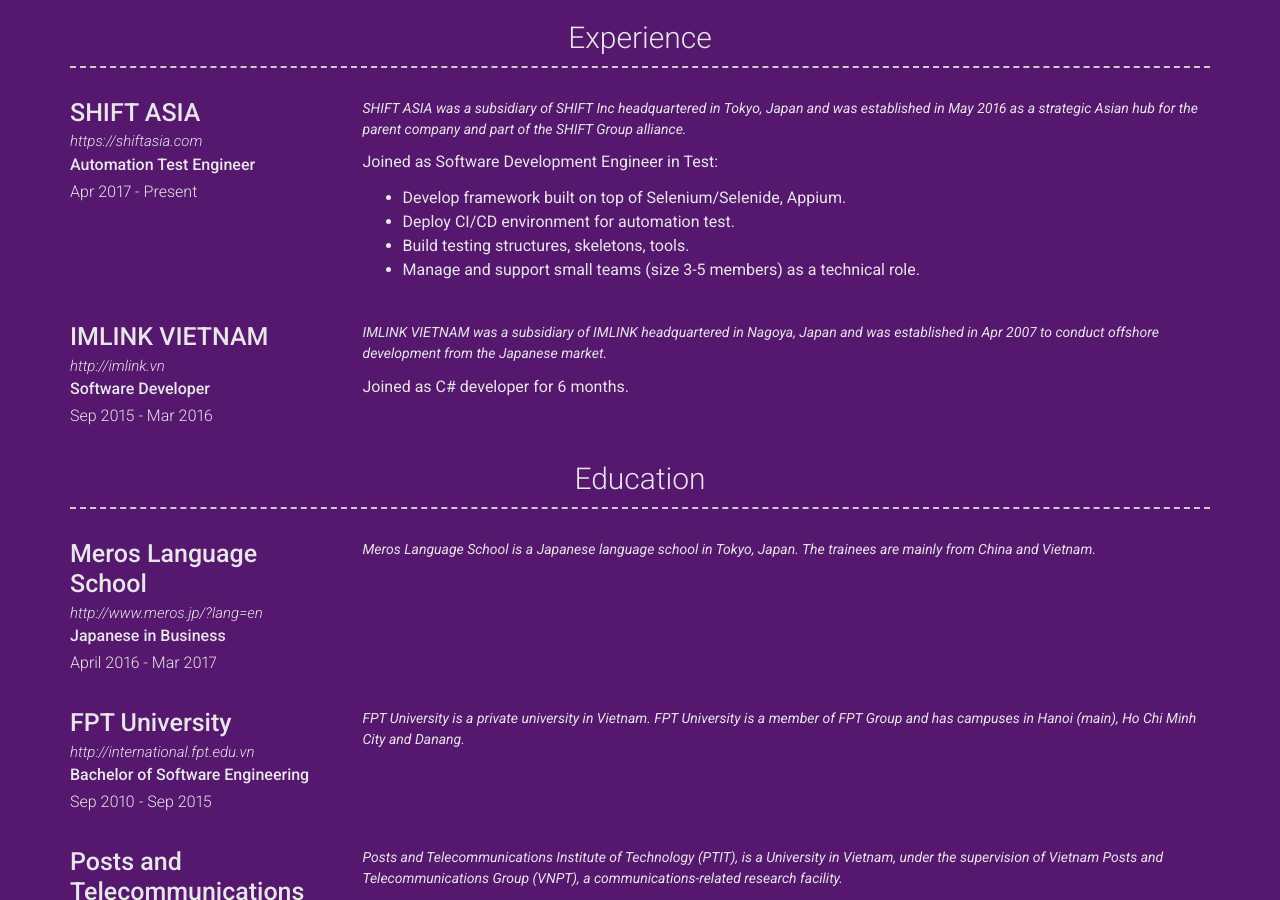
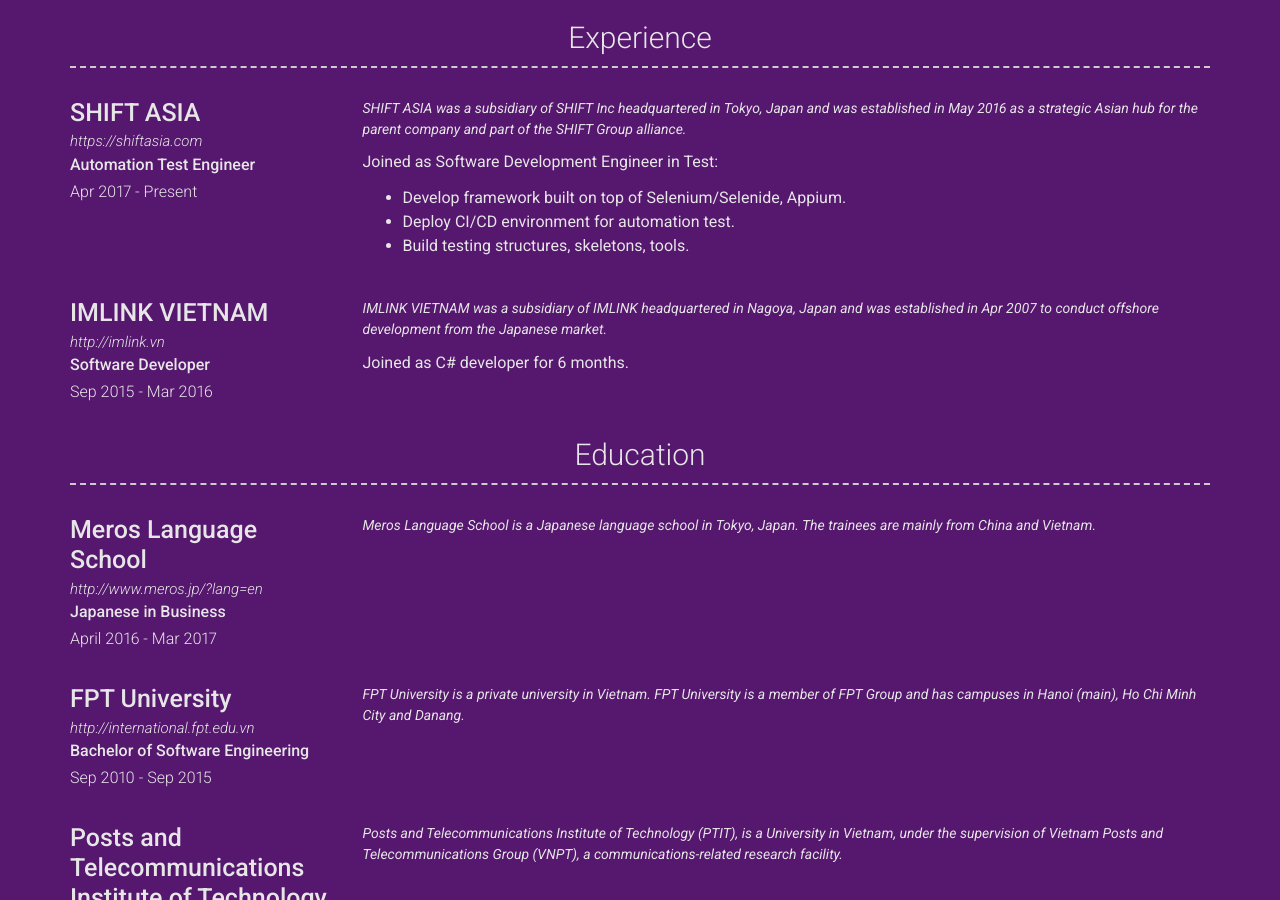
Before and after one commit to ngoanh2n/ngoanh2n.github.io, a Jekyll site: the page built from index.md, in a window 1280 px wide and 900 px high, scrolled down 2727 px. Built offline with Jekyll 4.4.1, drawn with Linux system fonts in a browser that asks for light colours; nearby versions of some CDN libraries; a style sheet for code colours, icons or effects is not loaded.

Commit message:
[data] Update experience

```diff
--- a/_data/experience.yml
+++ b/_data/experience.yml
@@ -10,7 +10,6 @@
     - Develop framework built on top of Selenium/Selenide, Appium.
     - Deploy CI/CD environment for automation test.
     - Build testing structures, skeletons, tools.
-    - Manage and support small teams (size 3-5 members) as a technical role.
 - layout: left
   company: IMLINK VIETNAM
   link: http://imlink.vn
```
